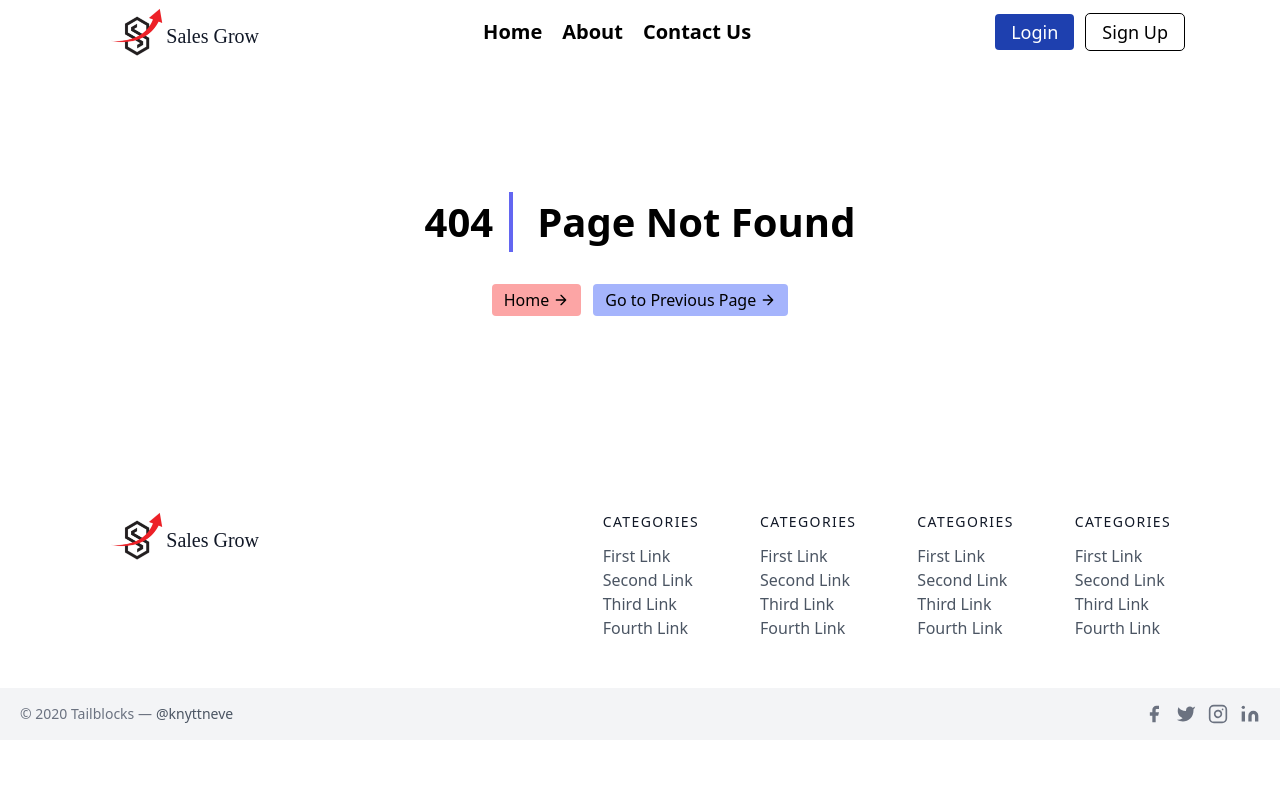
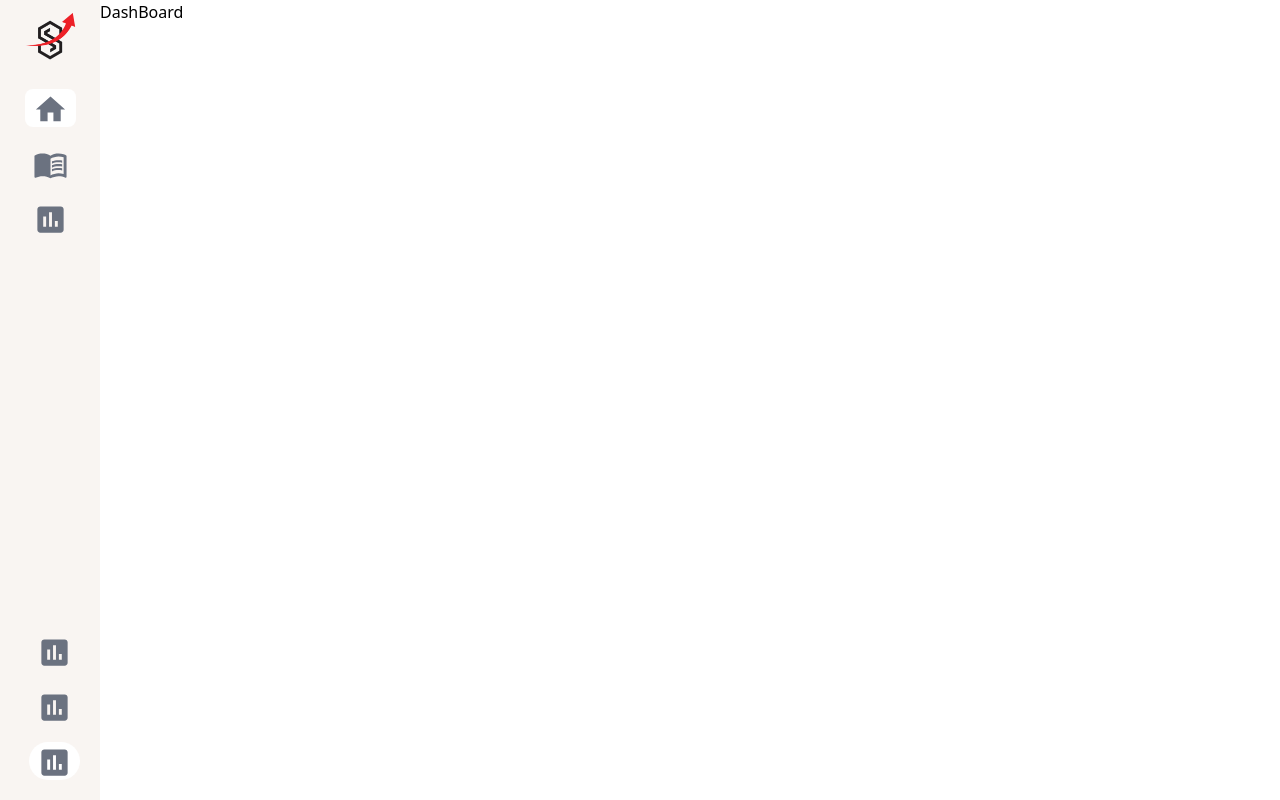
Before and after one commit to Sumitsinh1726/React_portfolio_Project, a React (Create React App) app in the folder krp/: page /sales/dashboard in a window 1280 px wide. Built offline with nearby package versions, Linux system fonts and the light colour scheme; a web font is replaced by a local one.

Commit message:
Sales Sidebar done

```diff
--- a/krp/src/router/Router.jsx
+++ b/krp/src/router/Router.jsx
@@ -11,7 +11,10 @@ import Login from "../login/Login";
 import Signup from "../login/Signup";
 import AdminLogin from "../login/AdminLogin";
 import Dashboard from "../admin/Dashboard";
-import Sidebar from "../admin/component/Sidebar";
+// import Sidebar from "../admin/component/Sidebar";
+
+// import Sidebar from "../sales/component/Sidebar";
+import SalesDashboard from "../sales/SalesDashboard";
 
 const Router = () => {
   const [path, setPath] = useState("/");
@@ -30,7 +33,16 @@ const Router = () => {
             <Route path="/admin/dashboard" element={<Dashboard />} />
           </Routes>
         </>
-     ):(
+     ):
+        path.includes("sales") ? (
+          <>
+
+            <Routes>
+                <Route path="/sales/dashboard" element={<SalesDashboard/>} />
+            </Routes>
+          </>
+        )
+     :(
         <>
           <Navbar />
           <Routes>
--- /dev/null
+++ b/krp/src/sales/SalesDashboard.jsx
@@ -0,0 +1,24 @@
+import React from "react";
+import Sidebar from "./component/Sidebar";
+
+const SalesDashboard = () => {
+
+
+  return (
+    <>
+
+     <section>
+        <div className="flex">
+            <div className="w-[100px]">
+                <Sidebar/>
+            </div>
+            <div className="">
+                <h1>DashBoard</h1>
+            </div>
+        </div>
+     </section>
+    </>
+  );
+};
+
+export default SalesDashboard;
--- a/krp/src/admin/Sales/Component/Navbar.jsx
+++ b/krp/src/sales/component/Navbar.jsx
@@ -2,7 +2,9 @@ import React from 'react'
 
 const Navbar = () => {
   return (
-    <div>Navbar</div>
+    <>
+      <h1>Navbar</h1>
+    </>
   )
 }
 
--- /dev/null
+++ b/krp/src/sales/component/Sidebar.jsx
@@ -0,0 +1,92 @@
+import React from "react";
+import Logo from "../../images/logo.png";
+import { NavLink } from "react-router-dom";
+import HomeIcon from "@mui/icons-material/Home";
+import MenuBookIcon from "@mui/icons-material/MenuBook";
+import AssessmentIcon from "@mui/icons-material/Assessment";
+
+const Sidebar = () => {
+  const active = ({ isActive }) => {
+    return {
+      backgroundColor: isActive ? "white" : "",
+      color: isActive ? "black" : "",
+    };
+  };
+  return (
+    <>
+      <aside className="w-[100px] h-screen bg-[#f9f5f2] relative ">
+        <div className="flex  justify-center text-center ">
+          <img
+            src={Logo}
+            alt=""
+            className="w-7/12 flex justify-center mix-blend-darken my-3 "
+          />
+        </div>
+
+        <div className="text-center">
+          <div className="">
+            <ul className="">
+              <li className="my-5">
+                <NavLink
+                  to="/sales/dashboard"
+                  className=" px-2 py-2 rounded-lg"
+                  style={active}
+                >
+                  <HomeIcon fontSize="large" className="text-gray-500" />
+                </NavLink>
+              </li>
+
+              <li className="my-5">
+                <NavLink
+                  to="/sales/home"
+                  className=" px-2 py-2 rounded-lg"
+                  style={active}
+                >
+                  <MenuBookIcon fontSize="large" className="text-gray-500" />
+                </NavLink>
+              </li>
+
+              <li className="my-5">
+                <NavLink
+                  to="/sales/about"
+                  className=" px-2 py-2 rounded-lg"
+                  style={active}
+                >
+                  <AssessmentIcon fontSize="large" className="text-gray-500" />
+                </NavLink>
+              </li>
+            </ul>
+          </div>
+
+          <div className=" text-center justify-center items-center absolute bottom-0 right-[20px]">
+            <ul className=" ">
+              <li className="my-5 ">
+                <NavLink to="/sales/contact" className="px-2 py-2 rounded-lg" style={active}>
+                  <AssessmentIcon fontSize="large" className="text-gray-500" />
+                </NavLink>
+              </li>
+
+              <li className="my-5">
+                <NavLink to="/sales/product" className="px-2 py-2 rounded-lg" style={active}>
+                  <AssessmentIcon fontSize="large" className="text-gray-500" />
+                </NavLink>
+              </li>
+
+              <li className="my-5">
+                <NavLink
+                  to="/sales/users"
+                  className="bg-white px-2 py-2 rounded-full"
+                  style={active}
+                >
+                  <AssessmentIcon fontSize="large" className="text-gray-500"/>
+                </NavLink>
+              </li>
+            </ul>
+          </div>
+        </div>
+      </aside>
+    </>
+  );
+};
+
+export default Sidebar;
```
